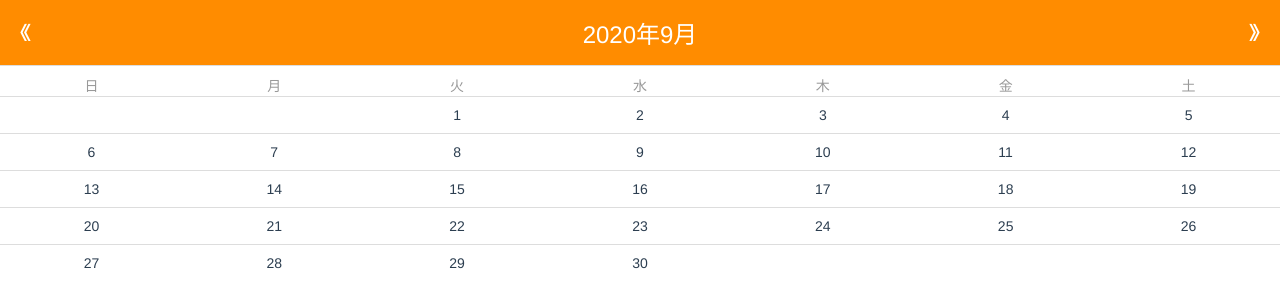
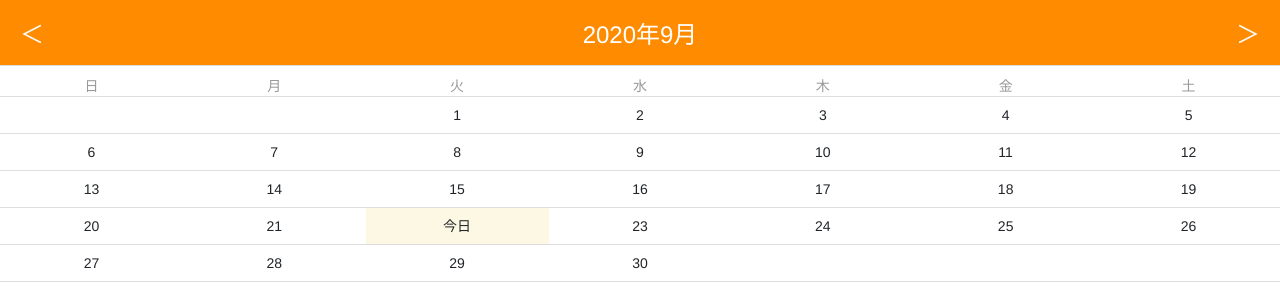
Before and after one commit to Tomo-zou-2525/vue_carendar, a Vue app: page / in a window 1280 px wide. Shown: the top 308 px of the page. Built offline with nearby package versions, Linux system fonts and the light colour scheme.

Commit message:
fix:クリックで作動しない不具合調査

```diff
--- a/src/components/Calendar.vue
+++ b/src/components/Calendar.vue
@@ -2,23 +2,23 @@
   <div>
     <!-- カレンダーヘッダ -->
     <div id="cal-header">
-      <span class="header-arrow" v-on:touchstart="setLastMonth">《</span>
+      <span class="header-arrow" v-on:touchstart="setLastMonth">＜</span>
       <span class="selected-month">{{year}}年{{month}}月</span>
-      <span class="header-arrow" v-on:touchstart="setNextMonth">》</span>
+      <span class="header-arrow" v-on:touchstart="setNextMonth">＞</span>
     </div>
 
     <!-- カレンダーメイン -->
     <table id="cal-main">
-      <!-- 曜日を表示 -->
+      <!-- 曜日を表示させる（テーブルヘッダ） -->
       <thead>
-        <th v-for="(dayname, index) in weekdays" :key="index">{{dayname}}</th>
+        <th v-for="(dayname,index) in weekdays" :key="index">{{dayname}}</th>
       </thead>
-      <!-- 日付を表示 -->
+      <!-- 日付を表示させる（テーブルボディ） -->
       <tbody>
-        <tr v-for="(weekData, index) in calData" :key="index">
+        <tr v-for="(weekData,index) in calData" :key="index">
           <td
             class="cal-day"
-            v-for="(dayNum, index) in weekData"
+            v-for="(dayNum,index) in weekData"
             :key="index"
             v-on:touchstart="dateClick(dayNum)"
             :class="{'cal-today': isToday(dayNum), active: day === dayNum}"
@@ -31,11 +31,9 @@
     </table>
   </div>
 </template>
-
 <script>
 export default {
   data() {
-    //暫定で3月の日付を指定
     return {
       weekdays: ["日", "月", "火", "水", "木", "金", "土"],
       year: 2020,
@@ -53,40 +51,10 @@ export default {
     // yearとmonthを設定
     this.year = y;
     this.month = Number(m);
-
     // 今日の日付を設定
     this.today = y + "-" + m + "-" + d;
   },
   methods: {
-    /**
-     * 先月のカレンダーを取得
-     */
-    setLastMonth: function() {
-      /* 現在の月が１の場合 */
-      if (this.month === 1) {
-        /* 年を１つ引く */
-        this.year--;
-        /* 月を１２に */
-        this.month = 12;
-      } else {
-        /* 違う場合は月を１つ引く */
-        this.month--;
-      }
-      /* 現在の日付から1つ引く */
-      this.day = -1;
-    },
-    /**
-     * 翌月のカレンダーを取得
-     */
-    setNextMonth: function() {
-      if (this.month === 12) {
-        this.year++;
-        this.month = 1;
-      } else {
-        this.month++;
-      }
-      this.day = -1;
-    },
     /**
      * カレンダー日付クリック時の処理
      */
@@ -101,38 +69,58 @@ export default {
      * 日は引数
      */
     isToday: function(day) {
-      var date = this.year + "-" + this.month.toFixed(2) + "-" + day;
+      var date = this.year + "-" + ("0" + this.month).slice(-2) + "-" + day;
       if (this.today === date) {
         return true;
       }
       return false;
+    },
+    /**
+     * 先月のカレンダーを取得
+     */
+    setLastMonth: function() {
+      if (this.month === 1) {
+        this.year--;
+        this.month = 12;
+      } else {
+        this.month--;
+      }
+      this.day = -1;
+    },
+    /**
+     * 翌月のカレンダーを取得
+     */
+    setNextMonth: function() {
+      if (this.month === 12) {
+        this.year++;
+        this.month = 1;
+      } else {
+        this.month++;
+      }
+      this.day = -1;
     }
   },
   computed: {
-    // １週間の日付を呼び出す算術プロパティ
     calData: function() {
       console.log(this.year + "-" + this.month + "のデータ作成");
       var calData = [];
+      // 初日の曜日を取得
+      var firstWeekDay = new Date(this.year, this.month - 1, 1).getDay();
+      // 月の日数
+      var lastDay = new Date(this.year, this.month, 0).getDate();
+      // 日数カウント用
+      var dayNum = 1;
+      // 週ごとのデータを作成して、calDateにpush
+      while (dayNum <= lastDay) {
+        var weekData = [];
 
-      // 初日の曜日を取得
-      // getDate() メソッドは、地方時に基づき、指定された日付の「日」を返します。
-      let firstWeekDay = new Date(this.year, this.month - 1, 1).getDay();
-
-      // 月の日数
-      let lastDay = new Date(this.year, this.month, 0).getDate();
-
-      let dayNum = 1;
-
-      // 週毎のデータを作成して、calDateにpush
-      while (dayNum <= lastDay) {
-        let weekData = [];
-
-        for (let i = 0; i <= 6; i++) {
+        // 日曜～土曜の日付データを配列で作成
+        for (var i = 0; i <= 6; i++) {
           if (calData.length === 0 && i < firstWeekDay) {
             // 初週の1日以前の曜日は空文字
             weekData[i] = "";
           } else if (lastDay < dayNum) {
-            // 最終日以降の曜日は空文字;
+            // 最終日以降の曜日は空文字
             weekData[i] = "";
           } else {
             // 通常の日付入力
@@ -142,21 +130,15 @@ export default {
         }
         calData.push(weekData);
       }
-      // calData[0] = [1, 2, 3, 4, 5, 6, 7];
-      // calData[1] = [8, 9, 10, 11, 12, 13, 14];
-      // calData[2] = [15, 16, 17, 18, 19, 20, 21];
-      // calData[3] = [22, 23, 24, 25, 26, 27, 28];
-      // calData[4] = [29, 30, 31, "", "", "", ""];
-
-      // return calData;
       return calData;
     }
   }
 };
 </script>
-
 <style scoped>
-/* ヘッダのcss */
+/*---------------------------------------
+ヘッダのcss
+---------------------------------------*/
 #cal-header {
   font-size: 24px;
   padding: 0;
@@ -172,17 +154,19 @@ export default {
   color: white;
   display: inline-block;
 }
-
-/* カレンダーのCSS */
+/*---------------------------------------
+カレンダーのcss
+---------------------------------------*/
 #cal-main {
   font-size: 14px;
   line-height: 20px;
   table-layout: fixed;
   width: 100%;
-  margin-bottom: 1px solid #ddd;
+  margin-bottom: 1rem;
+  color: #212529;
+  border-bottom: 1px solid #ddd;
   border-collapse: collapse;
 }
-
 #cal-main th {
   padding: 0;
   text-align: center;
@@ -190,18 +174,15 @@ export default {
   font-weight: normal;
   color: #999;
 }
-
 #cal-main td {
   padding: 8px;
   text-align: center;
   vertical-align: middle;
   border-top: 1px solid #ddd;
 }
-
 .cal-today {
   background-color: #fcf8e3;
 }
-
 .cal-day.active {
   background-color: #ffc9d7;
 }
```
